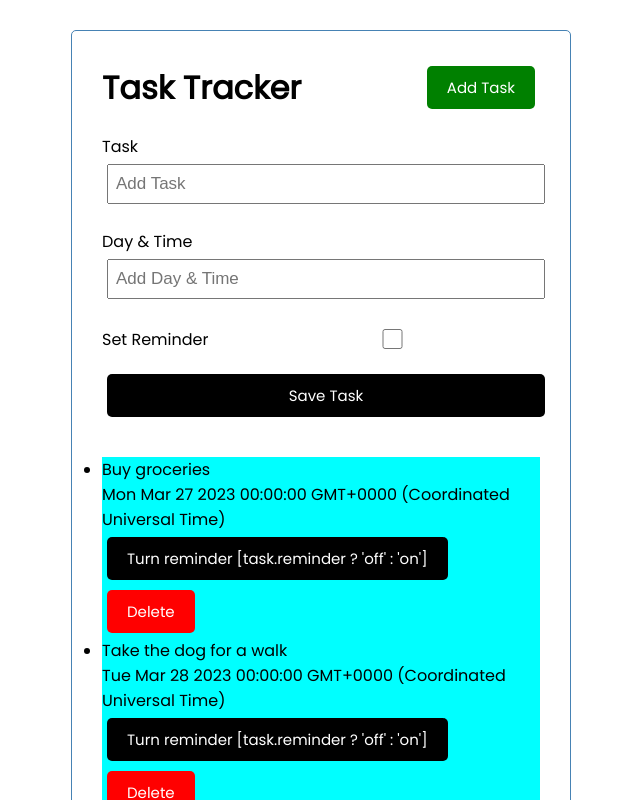
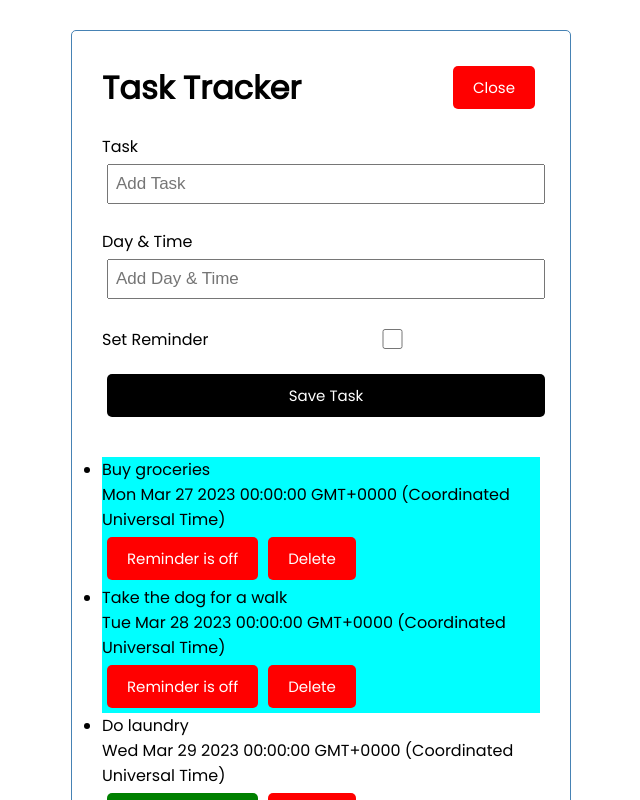
Before and after one commit to paul-mcj/Vue-Task-Tracker, a Vue app: page / in a window 1280 px wide. Both pictures are taken after a click on the button "Add Task". Shown: the top 800 px of the page, without its empty margins (319-959 px from the left). Built offline with nearby package versions, Linux system fonts and the light colour scheme.

Commit message:
fixed total app functionality

```diff
--- a/src/App.vue
+++ b/src/App.vue
@@ -1,7 +1,13 @@
 <template>
      <div class="container">
-          <MainHeader title="Task Tracker" />
-          <AddTask @on-submit="onSubmit" />
+          <MainHeader
+               title="Task Tracker"
+               @toggle-add-task="onToggleAddTask"
+               :showAddTask="showAddTask"
+          />
+          <div v-show="showAddTask">
+               <AddTask @on-submit="onSubmit" />
+          </div>
           <Tasks
                :tasks="tasks"
                @delete-task="deleteTask"
@@ -22,6 +28,7 @@ export default {
      data() {
           return {
                tasks: [],
+               showAddTask: false,
           };
      },
      // ||| like useEffect hook
@@ -71,10 +78,12 @@ export default {
                     if (task.id === id) task.reminder = !task.reminder;
                });
           },
-          onSubmit(e, { text, day, reminder }) {
-               e.preventDefault();
-
-               console.log(day, text, reminder);
+          onSubmit({ day, text, reminder }) {
+               let newTaskObj = { day, text, reminder, id: Math.random() };
+               this.tasks = [...this.tasks, newTaskObj];
+          },
+          onToggleAddTask() {
+               this.showAddTask = !this.showAddTask;
           },
      },
 };
--- a/src/components/AddTask.vue
+++ b/src/components/AddTask.vue
@@ -1,6 +1,6 @@
 <template>
      <form
-          @submit="this.$emit('on-submit', { text, day, reminder })"
+          @submit.prevent="this.$emit('on-submit', { day, text, reminder })"
           class="add-form"
      >
           <div class="form-control">
--- a/src/components/MainHeader.vue
+++ b/src/components/MainHeader.vue
@@ -1,7 +1,11 @@
 <template>
      <header>
           <h1>{{ title }}</h1>
-          <Button text="Add Task" color="green" @click="onAdd()" />
+          <Button
+               :text="showAddTask ? 'Close' : 'Add Task'"
+               :color="showAddTask ? 'red' : 'green'"
+               @click="$emit('toggle-add-task')"
+          />
      </header>
 </template>
 
@@ -10,13 +14,8 @@ import Button from "./Button.vue";
 
 export default {
      name: "MainHeader",
-     props: { title: String },
+     props: { title: String, showAddTask: Boolean },
      components: { Button },
-     methods: {
-          onAdd() {
-               console.log("add");
-          },
-     },
 };
 </script>
 
--- a/src/components/SingleTask.vue
+++ b/src/components/SingleTask.vue
@@ -3,7 +3,8 @@
           <li>{{ task.text }}</li>
           <p>{{ task.day }}</p>
           <Button
-               text="Turn reminder [task.reminder ? 'off' : 'on']"
+               :text="isReminder ? 'Reminder is off' : 'Reminder is on'"
+               :color="isReminder ? 'red' : 'green'"
                @click="$emit('change-reminder', task.id)"
           />
           <Button
@@ -20,6 +21,7 @@ export default {
      name: "SingleTask",
      props: {
           task: Object,
+          isReminder: Boolean,
      },
      components: { Button },
      //  methods: {
--- a/src/components/Tasks.vue
+++ b/src/components/Tasks.vue
@@ -2,6 +2,7 @@
      <ul v-for="task in tasks" :key="task.id">
           <SingleTask
                :task="task"
+               :isReminder="task.reminder"
                @delete-task="this.$emit('delete-task', task.id)"
                @change-reminder="this.$emit('change-reminder', task.id)"
           />
```
